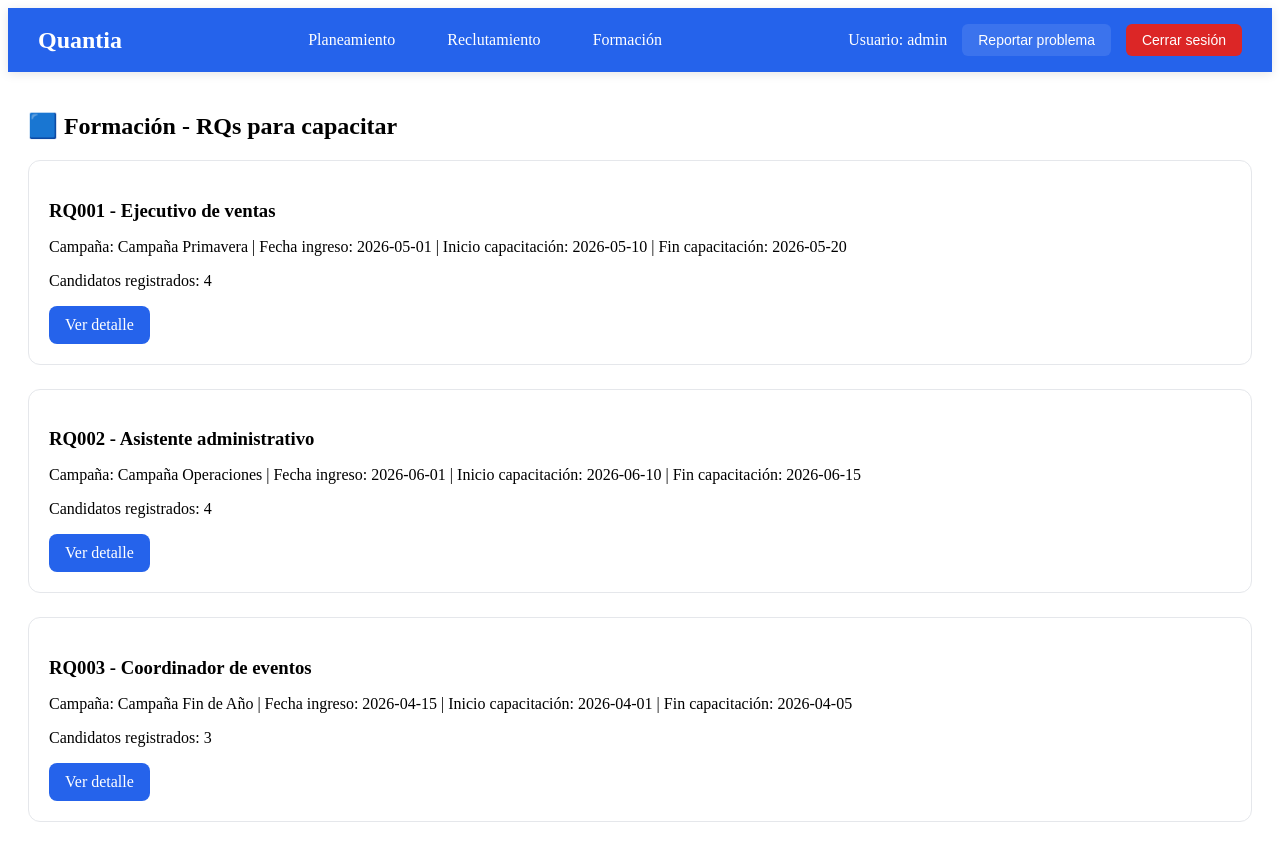
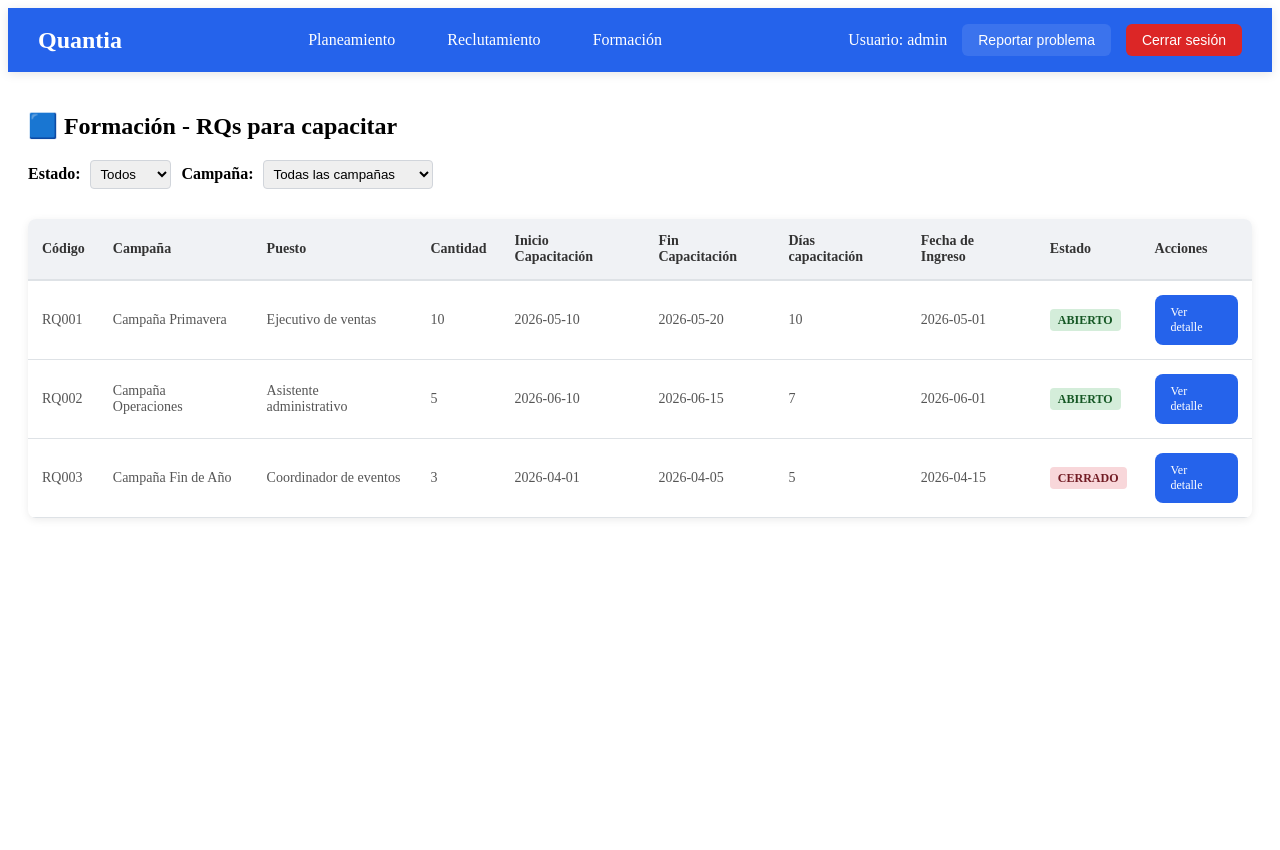
Before and after one commit to Fanaker/Callcenter-app, an Angular app: page /formacion in a window 1280 px wide. After the commit the page ends 800 px from the top, so only its background shows below. Built offline with nearby package versions, Linux system fonts and the light colour scheme.

Commit message:
filtros mejorados formacion

```diff
--- a/src/app/pages/formacion/formacion-detalle.html
+++ b/src/app/pages/formacion/formacion-detalle.html
@@ -20,23 +20,26 @@
 
   <div *ngIf="rq.candidatos?.length > 0" class="candidates-table-wrapper">
     <div class="filters">
-      <input type="text" placeholder="Filtrar por DNI" [(ngModel)]="filterDni">
-      <input type="text" placeholder="Filtrar por Nombre" [(ngModel)]="filterNombre">
-      <input type="text" placeholder="Filtrar por Apellido" [(ngModel)]="filterApellido">
+      <label>Resultado:</label>
+      <select [(ngModel)]="approvalFilter">
+        <option value="todos">Todos</option>
+        <option value="aprobados">Aprobados</option>
+        <option value="no aprobados">No aprobados</option>
+      </select>
     </div>
     <table class="candidates-table">
       <thead>
         <tr>
-          <th (click)="sortBy('dni')">DNI {{ sortColumn === 'dni' ? (sortDirection === 'asc' ? '↑' : '↓') : '' }}</th>
-          <th (click)="sortBy('nombre')">Nombre {{ sortColumn === 'nombre' ? (sortDirection === 'asc' ? '↑' : '↓') : '' }}</th>
-          <th (click)="sortBy('apellido')">Apellido {{ sortColumn === 'apellido' ? (sortDirection === 'asc' ? '↑' : '↓') : '' }}</th>
+          <th (click)="sortBy('dni')">DNI</th>
+          <th (click)="sortBy('nombre')">Nombre</th>
+          <th (click)="sortBy('apellido')">Apellido</th>
           <th *ngFor="let index of getTestIndexes()">Test {{ index }}</th>
-          <th (click)="sortBy('promedio')">Promedio {{ sortColumn === 'promedio' ? (sortDirection === 'asc' ? '↑' : '↓') : '' }}</th>
-          <th (click)="sortBy('resultado')">Resultado {{ sortColumn === 'resultado' ? (sortDirection === 'asc' ? '↑' : '↓') : '' }}</th>
+          <th (click)="sortBy('promedio')">Promedio</th>
+          <th>Resultado</th>
         </tr>
       </thead>
       <tbody>
-        <tr *ngFor="let candidato of getFilteredCandidates()">
+        <tr *ngFor="let candidato of getFilteredAndSortedCandidates()">
           <td>{{ candidato.dni }}</td>
           <td>{{ candidato.nombre }}</td>
           <td>{{ candidato.apellido }}</td>
--- a/src/app/pages/formacion/formacion-detalle.ts
+++ b/src/app/pages/formacion/formacion-detalle.ts
@@ -14,11 +14,9 @@ import { RqService } from '../../services/rq';
 export class FormacionDetalle {
   rq: any;
   message = '';
+  approvalFilter: string = 'todos';
   sortColumn: string = '';
   sortDirection: 'asc' | 'desc' = 'asc';
-  filterDni: string = '';
-  filterNombre: string = '';
-  filterApellido: string = '';
 
   constructor(
     private route: ActivatedRoute,
@@ -33,28 +31,40 @@ export class FormacionDetalle {
     return Array.from({ length: Math.min(Math.max(count, 1), 5) }, (_, index) => index + 1);
   }
 
-  getFilteredCandidates() {
+  getFilteredAndSortedCandidates() {
     if (!this.rq?.candidatos) return [];
-    return this.rq.candidatos.filter((candidato: any) => {
-      const dniMatch = !this.filterDni || candidato.dni.toString().includes(this.filterDni);
-      const nombreMatch = !this.filterNombre || candidato.nombre.toLowerCase().includes(this.filterNombre.toLowerCase());
-      const apellidoMatch = !this.filterApellido || candidato.apellido.toLowerCase().includes(this.filterApellido.toLowerCase());
-      return dniMatch && nombreMatch && apellidoMatch;
-    }).sort((a: any, b: any) => {
-      if (!this.sortColumn) return 0;
-      let aValue = a[this.sortColumn];
-      let bValue = b[this.sortColumn];
-      if (this.sortColumn === 'promedio') {
-        aValue = parseFloat(this.getAverage(a));
-        bValue = parseFloat(this.getAverage(b));
-      } else if (this.sortColumn === 'resultado') {
-        aValue = this.isApproved(a) ? 1 : 0;
-        bValue = this.isApproved(b) ? 1 : 0;
-      }
-      if (aValue < bValue) return this.sortDirection === 'asc' ? -1 : 1;
-      if (aValue > bValue) return this.sortDirection === 'asc' ? 1 : -1;
-      return 0;
-    });
+    let filtered = this.rq.candidatos;
+
+    if (this.approvalFilter === 'aprobados') {
+      filtered = filtered.filter((c: any) => this.isApproved(c));
+    } else if (this.approvalFilter === 'no aprobados') {
+      filtered = filtered.filter((c: any) => !this.isApproved(c));
+    }
+
+    if (this.sortColumn) {
+      filtered.sort((a: any, b: any) => {
+        let aVal: any, bVal: any;
+        if (this.sortColumn === 'dni') {
+          aVal = parseInt(a.dni);
+          bVal = parseInt(b.dni);
+        } else if (this.sortColumn === 'promedio') {
+          aVal = parseFloat(this.getAverage(a));
+          bVal = parseFloat(this.getAverage(b));
+        } else {
+          aVal = a[this.sortColumn];
+          bVal = b[this.sortColumn];
+        }
+        let result = 0;
+        if (typeof aVal === 'number') {
+          result = aVal - bVal;
+        } else {
+          result = aVal.localeCompare(bVal);
+        }
+        return this.sortDirection === 'asc' ? result : -result;
+      });
+    }
+
+    return filtered;
   }
 
   sortBy(column: string) {
--- a/src/app/pages/formacion/formacion.css
+++ b/src/app/pages/formacion/formacion.css
@@ -1,17 +1,109 @@
-.formacion-container {
-  display: grid;
-  gap: 24px;
+.filters {
+  display: flex;
+  gap: 10px;
+  align-items: center;
+  margin-bottom: 20px;
 }
 
-.rq-card {
-  padding: 20px;
-  background-color: #ffffff;
-  border: 1px solid #e5e7eb;
-  border-radius: 12px;
+.filters label {
+  font-weight: bold;
 }
 
-.rq-card h3 {
-  margin-bottom: 8px;
+.filters select {
+  padding: 5px;
+  border: 1px solid #d1d5db;
+  border-radius: 4px;
+}
+
+.rqs-table th {
+  cursor: pointer;
+}
+
+.estado-cerrado {
+  color: red;
+}
+
+.rqs-list {
+  margin-top: 30px;
+}
+
+.rqs-table {
+  width: 100%;
+  border-collapse: collapse;
+  background-color: white;
+  box-shadow: 0 2px 8px rgba(0, 0, 0, 0.08);
+  border-radius: 8px;
+  overflow: hidden;
+  margin-top: 15px;
+}
+
+.rqs-table thead {
+  background-color: #f0f2f5;
+  border-bottom: 2px solid #dee2e6;
+}
+
+.rqs-table th {
+  padding: 14px;
+  text-align: left;
+  font-weight: 600;
+  color: #333;
+  font-size: 14px;
+}
+
+.rqs-table tbody tr {
+  border-bottom: 1px solid #dee2e6;
+}
+
+.rqs-table tbody tr:hover {
+  background-color: #f8f9fa;
+}
+
+.rqs-table td {
+  padding: 14px;
+  font-size: 14px;
+  color: #555;
+}
+
+.estado-badge {
+  padding: 4px 8px;
+  border-radius: 4px;
+  font-size: 12px;
+  font-weight: bold;
+  text-transform: uppercase;
+}
+
+.estado-badge:not(.estado-cerrado) {
+  background-color: #d4edda;
+  color: #155724;
+}
+
+.estado-cerrado {
+  background-color: #f8d7da;
+  color: #721c24;
+}
+
+.link-button {
+  display: inline-block;
+  padding: 6px 12px;
+  background-color: #007bff;
+  color: white;
+  text-decoration: none;
+  border-radius: 4px;
+  font-size: 12px;
+}
+
+.link-button:hover {
+  background-color: #0056b3;
+}
+
+.no-rqs {
+  text-align: center;
+  padding: 40px;
+  color: #6c757d;
+}
+
+.candidates-table th {
+  cursor: pointer;
 }
 
 .candidates-table {
@@ -30,29 +122,10 @@
 .candidates-table th {
   background-color: #f8fafc;
   font-weight: 700;
-  cursor: pointer;
-}
-
-.filters {
-  display: flex;
-  gap: 12px;
-  margin-bottom: 16px;
-}
-
-.filters input {
-  padding: 8px;
-  border: 1px solid #e5e7eb;
-  border-radius: 4px;
 }
 
 .candidates-table tr:hover {
   background-color: #f9fafb;
-}
-
-.checkbox-label {
-  display: inline-flex;
-  align-items: center;
-  gap: 6px;
 }
 
 .save-button {
@@ -61,6 +134,21 @@
   background-color: #2563eb;
   color: white;
   border: none;
+  border-radius: 4px;
+  cursor: pointer;
+}
+
+.save-button:hover {
+  background-color: #1d4ed8;
+}
+
+.message {
+  margin-top: 16px;
+  padding: 10px;
+  background-color: #d1fae5;
+  color: #065f46;
+  border-radius: 4px;
+}
   border-radius: 8px;
   cursor: pointer;
 }
--- a/src/app/pages/formacion/formacion.html
+++ b/src/app/pages/formacion/formacion.html
@@ -1,16 +1,55 @@
 <h2>🟦 Formación - RQs para capacitar</h2>
 
-<div *ngIf="rqs.length > 0" class="formacion-container">
-  <div *ngFor="let rq of rqs" class="rq-card">
-    <h3>{{ rq.codigo }} - {{ rq.puesto }}</h3>
-    <p>
-      Campaña: {{ rq.campaign }} | Fecha ingreso: {{ rq.fechaIngreso }} | Inicio capacitación: {{ rq.fechaInicioCapacitacion }} | Fin capacitación: {{ rq.fechaFinCapacitacion }}
-    </p>
-    <p>Candidatos registrados: {{ rq.candidatos?.length || 0 }}</p>
-    <a [routerLink]="['/formacion/rq', rq.codigo]" class="link-button">Ver detalle</a>
-  </div>
+<div class="filters">
+  <label>Estado:</label>
+  <select [(ngModel)]="statusFilter">
+    <option value="todos">Todos</option>
+    <option value="abierto">Abierto</option>
+    <option value="cerrado">Cerrado</option>
+  </select>
+
+  <label>Campaña:</label>
+  <select [(ngModel)]="campaignFilter">
+    <option value="">Todas las campañas</option>
+    <option *ngFor="let camp of uniqueCampaigns" [value]="camp">{{ camp }}</option>
+  </select>
 </div>
 
-<div *ngIf="rqs.length === 0" class="no-rqs">
-  <p>No hay RQs registradas para formación.</p>
+<div *ngIf="filteredAndSortedRqs.length > 0" class="rqs-list">
+  <table class="rqs-table">
+    <thead>
+      <tr>
+        <th (click)="sortBy('codigo')">Código</th>
+        <th (click)="sortBy('campaign')">Campaña</th>
+        <th (click)="sortBy('puesto')">Puesto</th>
+        <th (click)="sortBy('cantidad')">Cantidad</th>
+        <th (click)="sortBy('fechaInicioCapacitacion')">Inicio Capacitación</th>
+        <th (click)="sortBy('fechaFinCapacitacion')">Fin Capacitación</th>
+        <th (click)="sortBy('diasCapacitacion')">Días capacitación</th>
+        <th (click)="sortBy('fechaIngreso')">Fecha de Ingreso</th>
+        <th>Estado</th>
+        <th>Acciones</th>
+      </tr>
+    </thead>
+    <tbody>
+      <tr *ngFor="let rq of filteredAndSortedRqs" class="rq-row">
+        <td>{{ rq.codigo }}</td>
+        <td>{{ rq.campaign }}</td>
+        <td>{{ rq.puesto }}</td>
+        <td>{{ rq.cantidad }}</td>
+        <td>{{ rq.fechaInicioCapacitacion }}</td>
+        <td>{{ rq.fechaFinCapacitacion }}</td>
+        <td>{{ rq.diasCapacitacion }}</td>
+        <td>{{ rq.fechaIngreso }}</td>
+        <td><span class="estado-badge" [class.estado-cerrado]="rq.estado === 'CERRADO'">{{ rq.estado }}</span></td>
+        <td>
+          <a [routerLink]="['/formacion/rq', rq.codigo]" class="link-button">Ver detalle</a>
+        </td>
+      </tr>
+    </tbody>
+  </table>
 </div>
+
+<div *ngIf="filteredAndSortedRqs.length === 0" class="no-rqs">
+  <p>No hay RQs que coincidan con los filtros seleccionados.</p>
+</div>
--- a/src/app/pages/formacion/formacion.ts
+++ b/src/app/pages/formacion/formacion.ts
@@ -1,19 +1,69 @@
 import { Component } from '@angular/core';
 import { CommonModule } from '@angular/common';
 import { RouterLink } from '@angular/router';
+import { FormsModule } from '@angular/forms';
 import { RqService } from '../../services/rq';
 
 @Component({
   selector: 'app-formacion',
   standalone: true,
-  imports: [CommonModule, RouterLink],
+  imports: [CommonModule, RouterLink, FormsModule],
   templateUrl: './formacion.html',
   styleUrl: './formacion.css'
 })
 export class Formacion {
   rqs: any[] = [];
+  statusFilter: string = 'todos';
+  campaignFilter: string = '';
+  sortColumn: string = '';
+  sortDirection: 'asc' | 'desc' = 'asc';
 
   constructor(private rqService: RqService) {
     this.rqs = this.rqService.getAll();
   }
+
+  sortBy(column: string) {
+    if (this.sortColumn === column) {
+      this.sortDirection = this.sortDirection === 'asc' ? 'desc' : 'asc';
+    } else {
+      this.sortColumn = column;
+      this.sortDirection = 'asc';
+    }
+  }
+
+  get filteredAndSortedRqs() {
+    let filtered = this.rqs;
+
+    if (this.statusFilter !== 'todos') {
+      filtered = filtered.filter(rq => rq.estado.toLowerCase() === this.statusFilter);
+    }
+
+    if (this.campaignFilter) {
+      filtered = filtered.filter(rq => rq.campaign === this.campaignFilter);
+    }
+
+    if (this.sortColumn) {
+      filtered.sort((a, b) => {
+        let aVal = a[this.sortColumn];
+        let bVal = b[this.sortColumn];
+        let result = 0;
+
+        if (this.sortColumn === 'fechaInicioCapacitacion' || this.sortColumn === 'fechaFinCapacitacion' || this.sortColumn === 'fechaIngreso') {
+          result = new Date(aVal).getTime() - new Date(bVal).getTime();
+        } else if (this.sortColumn === 'cantidad' || this.sortColumn === 'diasCapacitacion') {
+          result = aVal - bVal;
+        } else {
+          result = aVal.localeCompare(bVal);
+        }
+
+        return this.sortDirection === 'asc' ? result : -result;
+      });
+    }
+
+    return filtered;
+  }
+
+  get uniqueCampaigns() {
+    return [...new Set(this.rqs.map(rq => rq.campaign))];
+  }
 }
--- a/src/app/pages/reclutamiento/reclutamiento.css
+++ b/src/app/pages/reclutamiento/reclutamiento.css
@@ -1,3 +1,28 @@
+.filters {
+  display: flex;
+  gap: 10px;
+  align-items: center;
+  margin-bottom: 20px;
+}
+
+.filters label {
+  font-weight: bold;
+}
+
+.filters select {
+  padding: 5px;
+  border: 1px solid #d1d5db;
+  border-radius: 4px;
+}
+
+.rqs-table th {
+  cursor: pointer;
+}
+
+.estado-cerrado {
+  color: red;
+}
+
 .rqs-list {
   margin-top: 20px;
 }
--- a/src/app/pages/reclutamiento/reclutamiento.html
+++ b/src/app/pages/reclutamiento/reclutamiento.html
@@ -1,23 +1,38 @@
 <h2>🟦 Reclutamiento - RQs activos</h2>
 
-<div *ngIf="rqs.length > 0" class="rqs-list">
+<div class="filters">
+  <label>Estado:</label>
+  <select [(ngModel)]="statusFilter">
+    <option value="todos">Todos</option>
+    <option value="abierto">Abierto</option>
+    <option value="cerrado">Cerrado</option>
+  </select>
+
+  <label>Campaña:</label>
+  <select [(ngModel)]="campaignFilter">
+    <option value="">Todas las campañas</option>
+    <option *ngFor="let camp of uniqueCampaigns" [value]="camp">{{ camp }}</option>
+  </select>
+</div>
+
+<div *ngIf="filteredAndSortedRqs.length > 0" class="rqs-list">
   <table class="rqs-table">
     <thead>
       <tr>
-        <th>Código</th>
-        <th>Campaña</th>
-        <th>Puesto</th>
-        <th>Cantidad</th>
-        <th>Inicio Capacitación</th>
-        <th>Fin Capacitación</th>
-        <th>Días capacitación</th>
-        <th>Fecha de Ingreso</th>
+        <th (click)="sortBy('codigo')">Código</th>
+        <th (click)="sortBy('campaign')">Campaña</th>
+        <th (click)="sortBy('puesto')">Puesto</th>
+        <th (click)="sortBy('cantidad')">Cantidad</th>
+        <th (click)="sortBy('fechaInicioCapacitacion')">Inicio Capacitación</th>
+        <th (click)="sortBy('fechaFinCapacitacion')">Fin Capacitación</th>
+        <th (click)="sortBy('diasCapacitacion')">Días capacitación</th>
+        <th (click)="sortBy('fechaIngreso')">Fecha de Ingreso</th>
         <th>Estado</th>
         <th>Acciones</th>
       </tr>
     </thead>
     <tbody>
-      <tr *ngFor="let rq of rqs" class="rq-row">
+      <tr *ngFor="let rq of filteredAndSortedRqs" class="rq-row">
         <td><a [routerLink]="['/reclutamiento/rq', rq.codigo, 'candidatos']" class="rq-link">{{ rq.codigo }}</a></td>
         <td>{{ rq.campaign }}</td>
         <td>{{ rq.puesto }}</td>
@@ -36,6 +51,6 @@
   </table>
 </div>
 
-<div *ngIf="rqs.length === 0" class="no-rqs">
-  <p>No hay RQs disponibles en este momento.</p>
+<div *ngIf="filteredAndSortedRqs.length === 0" class="no-rqs">
+  <p>No hay RQs que coincidan con los filtros seleccionados.</p>
 </div>
--- a/src/app/pages/reclutamiento/reclutamiento.ts
+++ b/src/app/pages/reclutamiento/reclutamiento.ts
@@ -13,8 +13,57 @@ import { RqService } from '../../services/rq';
 })
 export class Reclutamiento {
   rqs: any[] = [];
+  statusFilter: string = 'todos';
+  campaignFilter: string = '';
+  sortColumn: string = '';
+  sortDirection: 'asc' | 'desc' = 'asc';
 
   constructor(private rqService: RqService) {
     this.rqs = this.rqService.getAll();
   }
+
+  sortBy(column: string) {
+    if (this.sortColumn === column) {
+      this.sortDirection = this.sortDirection === 'asc' ? 'desc' : 'asc';
+    } else {
+      this.sortColumn = column;
+      this.sortDirection = 'asc';
+    }
+  }
+
+  get filteredAndSortedRqs() {
+    let filtered = this.rqs;
+
+    if (this.statusFilter !== 'todos') {
+      filtered = filtered.filter(rq => rq.estado.toLowerCase() === this.statusFilter);
+    }
+
+    if (this.campaignFilter) {
+      filtered = filtered.filter(rq => rq.campaign === this.campaignFilter);
+    }
+
+    if (this.sortColumn) {
+      filtered.sort((a, b) => {
+        let aVal = a[this.sortColumn];
+        let bVal = b[this.sortColumn];
+        let result = 0;
+
+        if (this.sortColumn === 'fechaInicioCapacitacion' || this.sortColumn === 'fechaFinCapacitacion' || this.sortColumn === 'fechaIngreso') {
+          result = new Date(aVal).getTime() - new Date(bVal).getTime();
+        } else if (this.sortColumn === 'cantidad' || this.sortColumn === 'diasCapacitacion') {
+          result = aVal - bVal;
+        } else {
+          result = aVal.localeCompare(bVal);
+        }
+
+        return this.sortDirection === 'asc' ? result : -result;
+      });
+    }
+
+    return filtered;
+  }
+
+  get uniqueCampaigns() {
+    return [...new Set(this.rqs.map(rq => rq.campaign))];
+  }
 }
```
